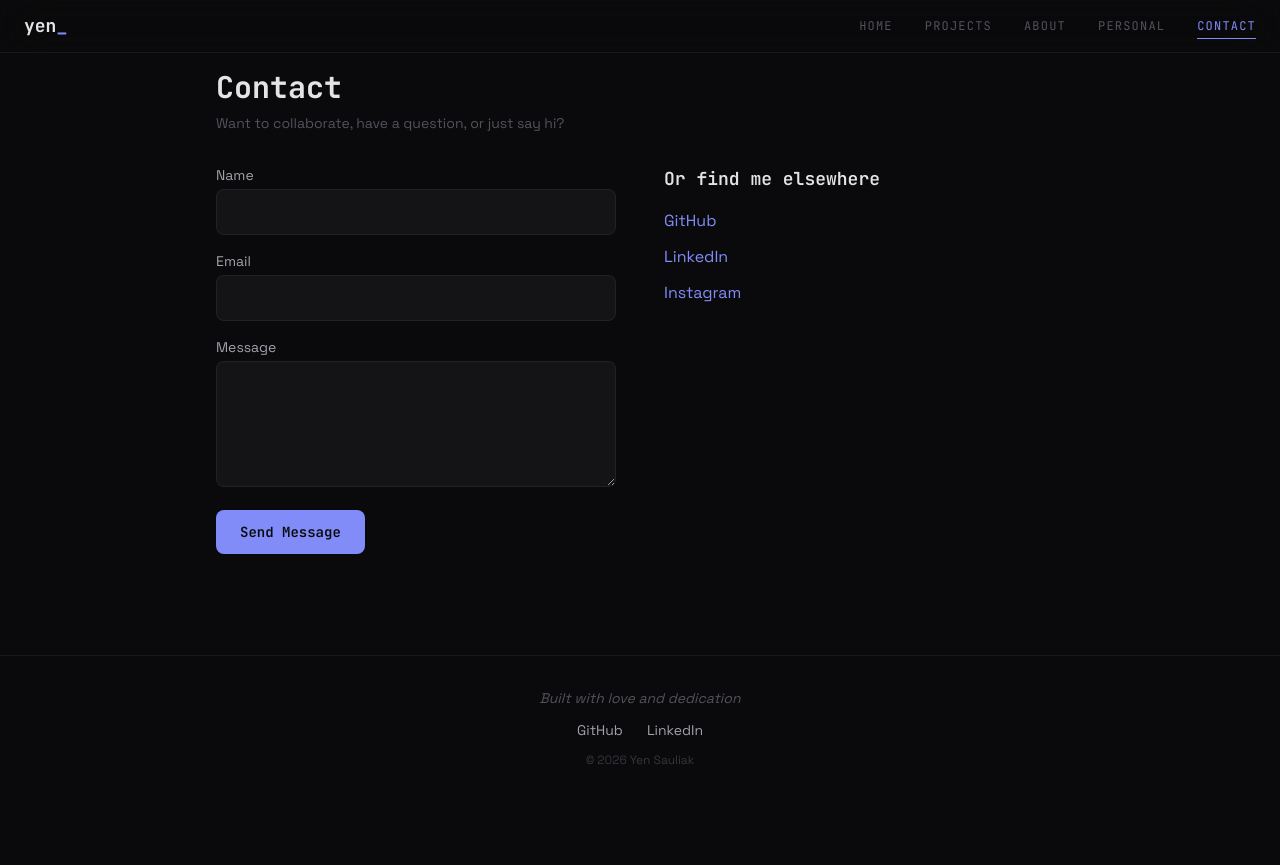
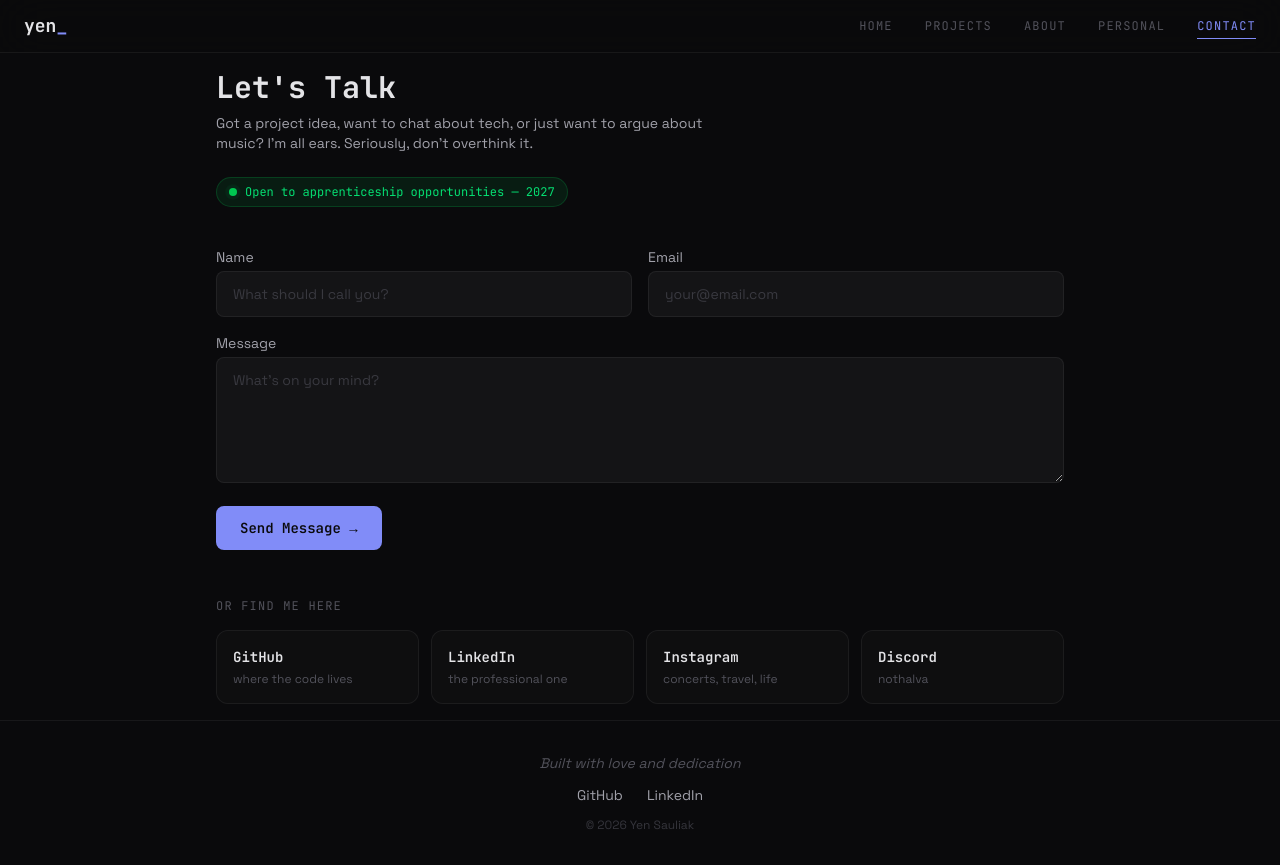
Before and after one commit to halva2251/Portfolio, a React (Vite) app in the folder client/: page /contact in a window 1280 px wide. Before the commit the page ends 800 px from the top, so only its background shows below. Built offline with nearby package versions, Linux system fonts and the light colour scheme; no server answers.

Commit message:
changed contact page

```diff
--- a/client/src/pages/Contact.tsx
+++ b/client/src/pages/Contact.tsx
@@ -1,9 +1,34 @@
 import { useState } from "react";
+
+const socials = [
+  {
+    label: "GitHub",
+    url: "https://github.com/halva2251",
+    note: "where the code lives",
+  },
+  {
+    label: "LinkedIn",
+    url: "https://www.linkedin.com/in/yevhenii-sauliak/",
+    note: "the professional one",
+  },
+  {
+    label: "Instagram",
+    url: "https://www.instagram.com/sauliak.yevhenii/",
+    note: "concerts, travel, life",
+  },
+  {
+    label: "Discord",
+    url: null,
+    note: "nothalva",
+    copyable: true,
+  },
+];
 
 const Contact = () => {
   const [status, setStatus] = useState<
     "idle" | "sending" | "success" | "error"
   >("idle");
+  const [copied, setCopied] = useState(false);
 
   const handleSubmit = async (e: React.FormEvent<HTMLFormElement>) => {
     e.preventDefault();
@@ -22,18 +47,37 @@ const Contact = () => {
     }
   };
 
+  const handleCopyDiscord = () => {
+    navigator.clipboard.writeText("nothalva");
+    setCopied(true);
+    setTimeout(() => setCopied(false), 2000);
+  };
+
   const inputClass =
-    "w-full bg-surface-raised border border-surface-border rounded-lg px-4 py-3 text-text-primary text-sm focus:outline-none focus:border-accent transition-colors";
+    "w-full bg-surface-raised border border-surface-border rounded-lg px-4 py-3 text-text-primary text-sm placeholder:text-text-muted/60 focus:outline-none focus:border-accent transition-colors";
 
   return (
     <div>
-      <h1 className="font-mono text-3xl font-bold mb-2">Contact</h1>
-      <p className="text-text-muted text-sm mb-8">
-        Want to collaborate, have a question, or just say hi?
+      <h1 className="font-mono text-3xl font-bold mb-2">Let's Talk</h1>
+      <p className="text-text-secondary text-sm mb-6 max-w-lg">
+        Got a project idea, want to chat about tech, or just want to argue about
+        music? I'm all ears. Seriously, don't overthink it.
       </p>
 
-      <div className="grid md:grid-cols-2 gap-12">
-        <form onSubmit={handleSubmit} className="flex flex-col gap-4">
+      {/* Availability badge */}
+      <div className="inline-flex items-center gap-2 px-3 py-1.5 rounded-full bg-green-500/10 border border-green-500/20 mb-10">
+        <span className="relative flex h-2 w-2">
+          <span className="animate-ping absolute inline-flex h-full w-full rounded-full bg-green-400 opacity-75" />
+          <span className="relative inline-flex rounded-full h-2 w-2 bg-green-500" />
+        </span>
+        <span className="font-mono text-xs text-green-400">
+          Open to apprenticeship opportunities — 2027
+        </span>
+      </div>
+
+      {/* Form */}
+      <form onSubmit={handleSubmit} className="flex flex-col gap-4 mb-12">
+        <div className="grid grid-cols-1 sm:grid-cols-2 gap-4">
           <div>
             <label
               htmlFor="name"
@@ -46,6 +90,7 @@ const Contact = () => {
               id="name"
               name="name"
               required
+              placeholder="What should I call you?"
               className={inputClass}
             />
           </div>
@@ -61,8 +106,10 @@ const Contact = () => {
               id="email"
               name="email"
               required
+              placeholder="your@email.com"
               className={inputClass}
             />
+          </div>
         </div>
         <div>
           <label
@@ -76,6 +123,7 @@ const Contact = () => {
             name="message"
             rows={5}
             required
+            placeholder="What's on your mind?"
             className={`${inputClass} resize-y`}
           />
         </div>
@@ -84,7 +132,7 @@ const Contact = () => {
           disabled={status === "sending"}
           className="self-start px-6 py-3 bg-accent text-surface font-mono text-sm font-semibold rounded-lg hover:bg-accent-hover transition-colors disabled:opacity-50 disabled:cursor-not-allowed"
         >
-            {status === "sending" ? "Sending..." : "Send Message"}
+          {status === "sending" ? "Sending..." : "Send Message →"}
         </button>
         {status === "success" && (
           <p className="text-green-400 text-sm">
@@ -98,33 +146,43 @@ const Contact = () => {
         )}
       </form>
 
+      {/* Socials */}
       <div>
-          <h2 className="font-mono text-lg font-semibold mb-4">
-            Or find me elsewhere
+        <h2 className="font-mono text-xs uppercase tracking-widest text-text-muted mb-4">
+          Or find me here
         </h2>
-          <div className="flex flex-col gap-3">
-            {[
-              { label: "GitHub", url: "https://github.com/halva2251" },
-              {
-                label: "LinkedIn",
-                url: "https://www.linkedin.com/in/yevhenii-sauliak/",
-              },
-              {
-                label: "Instagram",
-                url: "https://www.instagram.com/sauliak.yevhenii/",
-              },
-            ].map((link, i) => (
+        <div className="grid grid-cols-2 sm:grid-cols-4 gap-3">
+          {socials.map((s, i) =>
+            s.copyable ? (
+              <button
+                key={i}
+                onClick={handleCopyDiscord}
+                className="text-left p-4 rounded-xl bg-surface-raised/40 border border-surface-border hover:border-accent transition-all group"
+              >
+                <span className="block font-mono text-sm font-semibold text-text-primary group-hover:text-accent transition-colors">
+                  {s.label}
+                </span>
+                <span className="block text-text-muted text-xs mt-1">
+                  {copied ? "copied!" : s.note}
+                </span>
+              </button>
+            ) : (
               <a
                 key={i}
-                href={link.url}
+                href={s.url!}
                 target="_blank"
                 rel="noopener noreferrer"
-                className="text-accent hover:underline"
+                className="p-4 rounded-xl bg-surface-raised/40 border border-surface-border hover:border-accent transition-all group"
               >
-                {link.label}
+                <span className="block font-mono text-sm font-semibold text-text-primary group-hover:text-accent transition-colors">
+                  {s.label}
+                </span>
+                <span className="block text-text-muted text-xs mt-1">
+                  {s.note}
+                </span>
               </a>
-            ))}
-          </div>
+            ),
+          )}
         </div>
       </div>
     </div>
```
Lines whose indentation alone changed are shown as unchanged.
